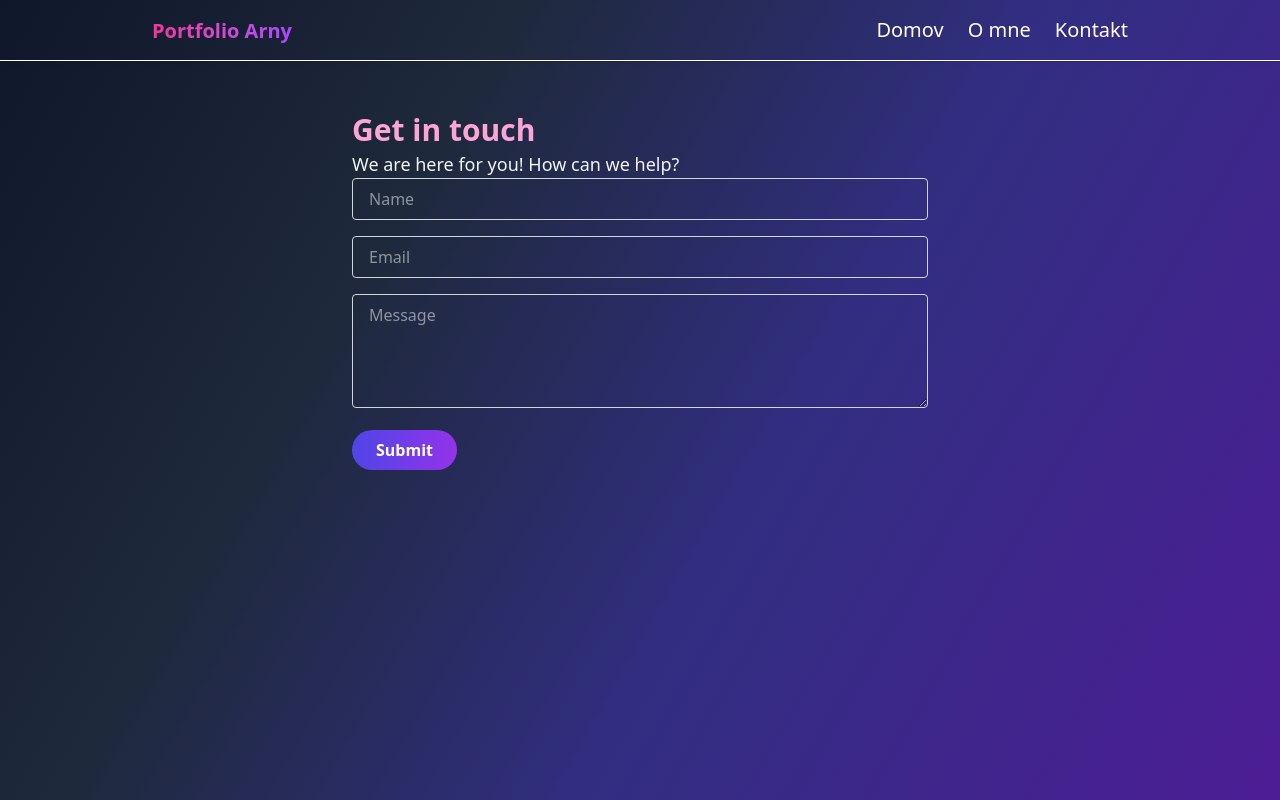
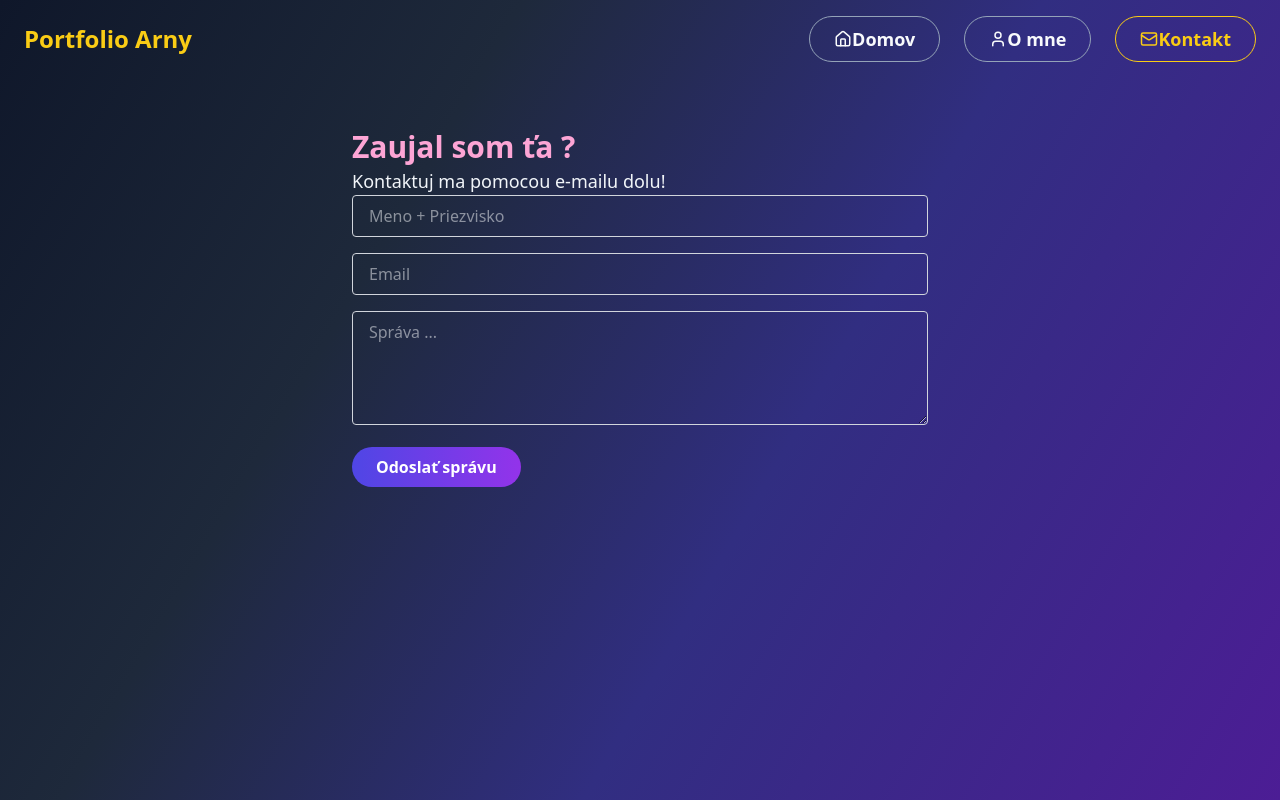
Before and after one commit to arny36-dev/Portfolio, a Next.js app: page /contact in a window 1280 px wide. Built offline with nearby package versions, Linux system fonts and the light colour scheme.

Commit message:
CSS : Úprava štýlov, Úprava navbaru, vytvorenie nových premenných a zjednodušenie štýlov, vytvorenie hamburgera pre mobilné zariadenia.

```diff
--- a/package.json
+++ b/package.json
@@ -11,6 +11,7 @@
   "dependencies": {
     "@hookform/resolvers": "^5.0.1",
     "emailjs-com": "^3.2.0",
+    "lucide-react": "^0.487.0",
     "next": "15.2.4",
     "react": "^19.0.0",
     "react-dom": "^19.0.0",
--- a/src/app/contact/components/ContactSection.tsx
+++ b/src/app/contact/components/ContactSection.tsx
@@ -10,16 +10,16 @@ export default function ContactSection() {
       <Toaster position="top-center" reverseOrder={false} />
       <div className="max-w-6xl mx-auto flex justify-center flex-col md:flex-row items-center gap-10">
         <div className="w-full md:w-1/2">
-          <h2 className="h2">Get in touch</h2>
-          <p className="p">We are here for you! How can we help?</p>
+          <h2 className="h2">Zaujal som ťa ?</h2>
+          <p className="p">Kontaktuj ma pomocou e-mailu dolu!</p>
 
           <form ref={formRef} onSubmit={handleSubmit} className="space-y-4">
             <div>
               <input
                 type="text"
-                placeholder="Name"
+                placeholder="Meno + Priezvisko"
                 {...register("user_name")}
-                className="w-full border border-gray-300 rounded px-4 py-2 focus:outline-none focus:ring-2 focus:ring-black"
+                className="basic-input"
               />
               {errors.user_name && (
                 <p className="text-red-500 text-sm mt-1">{errors.user_name.message}</p>
@@ -31,7 +31,7 @@ export default function ContactSection() {
                 type="email"
                 placeholder="Email"
                 {...register("user_email")}
-                className="w-full border border-gray-300 rounded px-4 py-2 focus:outline-none focus:ring-2 focus:ring-black"
+                className="basic-input"
               />
               {errors.user_email && (
                 <p className="text-red-500 text-sm mt-1">{errors.user_email.message}</p>
@@ -40,10 +40,10 @@ export default function ContactSection() {
 
             <div>
               <textarea
-                placeholder="Message"
+                placeholder="Správa ..."
                 rows={4}
                 {...register("message")}
-                className="w-full border border-gray-300 rounded px-4 py-2 focus:outline-none focus:ring-2 focus:ring-black"
+                className="basic-input"
               />
               {errors.message && (
                 <p className="text-red-500 text-sm mt-1">{errors.message.message}</p>
@@ -55,7 +55,7 @@ export default function ContactSection() {
               className="btn-gradient"
               disabled={isSubmitting}
             >
-              {isSubmitting ? "Odosielam..." : "Submit"}
+              {isSubmitting ? "Odosielam..." : "Odoslať správu"}
             </button>
           </form>
         </div>
--- a/src/app/contact/hooks/useEmailSubmit.tsx
+++ b/src/app/contact/hooks/useEmailSubmit.tsx
@@ -10,7 +10,7 @@ import { toast } from "react-hot-toast";
 const ContactSchema = z.object({
   user_name: z.string().min(2, "Meno je povinné"),
   user_email: z.string().email("Neplatný email"),
-  message: z.string().min(5, "Správa musí mať aspoň 5 znakov"),
+  message: z.string().min(20, "Správa musí mať aspoň 20 znakov"),
 });
 
 type ContactFormInputs = z.infer<typeof ContactSchema>;
--- a/src/app/globals.css
+++ b/src/app/globals.css
@@ -28,7 +28,6 @@ body {
   min-height: 100vh;
 }
 
-/* Waving hand animation */
 @keyframes wave {
   0% { transform: rotate(0deg); }
   10% { transform: rotate(14deg); }
@@ -72,6 +71,55 @@ body {
     100% { left: 125%; }
   }
 
+  .btn-link {
+    @apply relative inline-flex items-center text-lg font-semibold px-6 py-2 rounded-full border border-[var(--muted)] text-[var(--foreground)] transition-all duration-300;
+  }
+
+  .btn-link::before {
+    content: "";
+    position: absolute;
+    inset: 0;
+    border-radius: inherit;
+    background: linear-gradient(120deg, var(--accent), transparent);
+    opacity: 0;
+    transition: opacity 0.3s ease-in-out;
+    z-index: 0;
+  }
+
+  .btn-link:hover::before {
+    opacity: 0.1;
+  }
+
+  .btn-link:hover {
+    color: var(--accent-hover);
+    border-color: var(--accent-hover);
+  }
+
+  .btn-link > * {
+    position: relative;
+    z-index: 1;
+  }
+
+  .active-link {
+    border-color: var(--accent);
+    color: var(--accent);
+  }
+
+  .brand-title {
+    @apply text-2xl font-extrabold transition-colors duration-300;
+    color: var(--accent);
+  }
+
+  .brand-title:hover {
+    color: var(--accent-hover);
+  }
+
+  .basic-input {
+    @apply w-full border border-gray-300 rounded px-4 py-2
+      focus:outline-none focus:ring-2 focus:ring-black transition-shadow;
+      color: var(--foreground);
+  }
+
   h1 {
     @apply text-5xl font-extrabold leading-tight text-transparent bg-clip-text bg-gradient-to-r from-pink-500 to-purple-500;
   }
--- a/src/app/layout.tsx
+++ b/src/app/layout.tsx
@@ -10,7 +10,7 @@ export const metadata = {
 export default function RootLayout({ children }: { children: ReactNode }) {
   return (
     <html lang="sk">
-      <body className="bg-gray-950 text-white">
+      <body>
         <Navbar />
         {children}
       </body>
--- a/src/app/page.tsx
+++ b/src/app/page.tsx
@@ -5,7 +5,7 @@ import HeroSection from "@/app/components/HeroSection";
 
 export default function Home() {
   return (
-    <main className="flex flex-col items-center min-h-[calc(100vh-64px)] px-4 pt-16 pb-8  text-white">
+    <main className="flex flex-col items-center min-h-[calc(100vh-100px)] px-4 pt-16 pb-8  text-white">
       <section className="flex flex-col sm:flex-row items-center justify-center gap-12 sm:gap-20 w-full">
         <HeroSection />
         <div className="flex justify-center items-center w-full sm:w-[350px]">
--- a/src/app/shared-components/navbar.tsx
+++ b/src/app/shared-components/navbar.tsx
@@ -1,16 +1,88 @@
-import Link from "next/link";
+'use client'
+
+import Link from "next/link"
+import { useState, useEffect } from "react"
+import { usePathname } from "next/navigation"
+import { Menu, X, User, Home, Mail } from "lucide-react"
 
 export default function Navbar() {
+  const pathname = usePathname()
+  const [isOpen, setIsOpen] = useState(false)
+
+  useEffect(() => {
+    document.body.style.overflow = isOpen ? "hidden" : "auto"
+  }, [isOpen])
+
+  const navLinks = [
+    { href: "/", label: "Domov", icon: <Home size={18} /> },
+    { href: "/about", label: "O mne", icon: <User size={18} /> },
+    { href: "/contact", label: "Kontakt", icon: <Mail size={18} /> },
+  ]
+
   return (
-    <nav className="bg-background shadow border-b border-muted">
-      <div className="max-w-5xl mx-auto flex justify-between items-center px-6 py-4">
-        <h1 className="text-xl font-semibold text-accent">Portfolio Arny</h1>
-        <div className="flex gap-6 text-xl">
-          <Link href="/" className="hover:text-accent-hover transition">Domov</Link>
-          <Link href="/about" className="hover:text-accent-hover transition">O mne</Link>
-          <Link href="/contact" className="hover:text-accent-hover transition">Kontakt</Link>
+    <nav className="bg-background  top-0 z-50 px-6 py-4">
+      <div className="container mx-auto flex justify-between items-center">
+        <Link
+          href="/"
+          className="brand-title"
+          onClick={() => setIsOpen(false)}
+        >
+          Portfolio Arny
+        </Link>
+
+        {!isOpen && (
+          <button
+            className="lg:hidden text-white cursor-pointer"
+            onClick={() => setIsOpen(true)}
+            aria-label="Open menu"
+          >
+            <Menu size={28} />
+          </button>
+        )}
+
+        <div className="hidden lg:flex lg:gap-6 lg:items-center">
+          {navLinks.map(({ href, label, icon }) => (
+            <Link
+              key={href}
+              href={href}
+              className={`btn-link ${
+                pathname === href ? "active-link" : ""
+              }`}
+              onClick={() => setIsOpen(false)}
+            >
+              {icon}
+              <span>{label}</span>
+            </Link>
+          ))}
         </div>
       </div>
+
+      {isOpen && (
+        <div className="lg:hidden fixed inset-0 bg-black z-[9999] flex flex-col justify-center items-center">
+          <button
+            className="absolute top-6 right-6 text-white"
+            onClick={() => setIsOpen(false)}
+            aria-label="Close menu"
+          >
+            <X size={28} />
+          </button>
+          <div className="flex flex-col gap-6">
+            {navLinks.map(({ href, label, icon }) => (
+              <Link
+                key={href}
+                href={href}
+                className={`btn-link  ${
+                  pathname === href ? "active-link" : ""
+                }`}
+                onClick={() => setIsOpen(false)}
+              >
+                {icon}
+                <span>{label}</span>
+              </Link>
+            ))}
+          </div>
+        </div>
+      )}
     </nav>
-  );
+  )
 }
```
Also changed, not shown: 1 other file (tests, documents, lock files or other folders).
